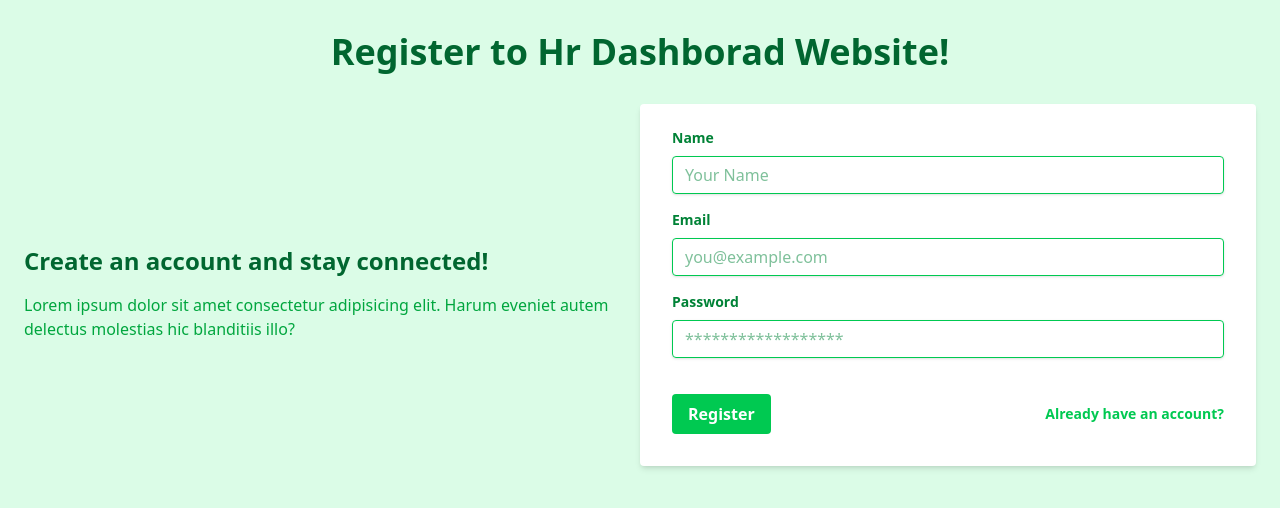
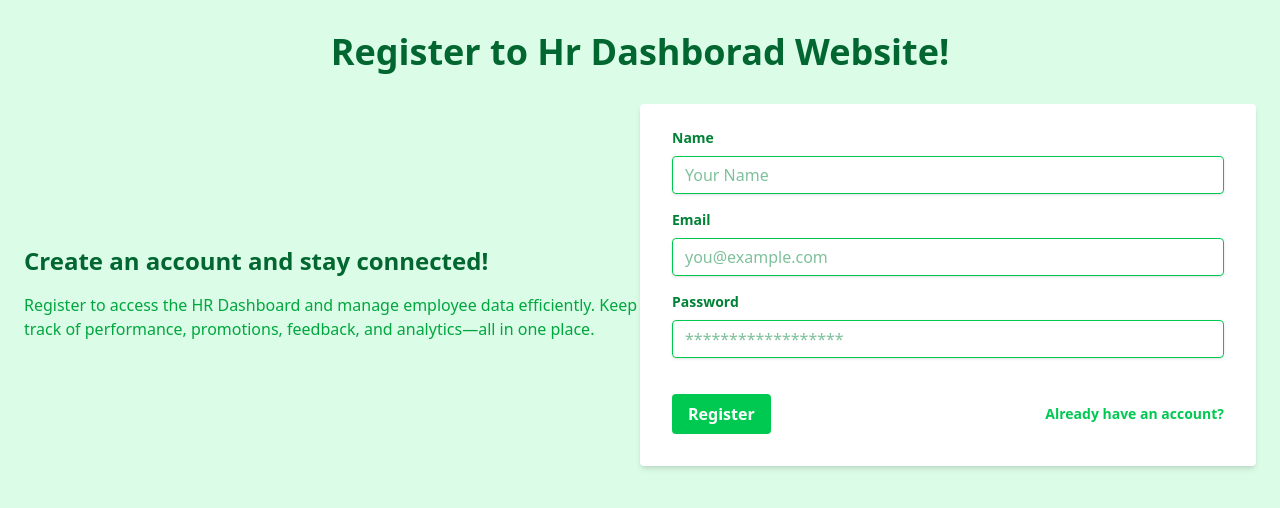
Before and after one commit to Akshat-Srivastava2004/Hr-Dashboard-Advanced-flams, a Next.js app: page /register in a window 1280 px wide. Shown: the top 508 px of the page. Built offline with nearby package versions, Linux system fonts and the light colour scheme.

Commit message:
Updated Login Register page content

```diff
--- a/src/app/login/page.tsx
+++ b/src/app/login/page.tsx
@@ -32,9 +32,8 @@ export default function LoginPage() {
                             Stay connected with us!
                         </h3>
                         <p className="text-green-600 dark:text-gray-400 mt-4">
-                            Lorem ipsum dolor sit, amet consectetur adipisicing elit.
-                            Temporibus quia molestias delectus reprehenderit sequi iste ut,
-                            quod alias. Consequuntur, quis?
+                            Log in to manage employee records, view analytics, track promotions, and much more—all from your personalized dashboard.
+
                         </p>
                     </div>
 
--- a/src/app/register/page.tsx
+++ b/src/app/register/page.tsx
@@ -28,9 +28,9 @@ export default function RegisterPage() {
                         <h3 className="text-2xl text-green-800 dark:text-white font-bold">
                             Create an account and stay connected!
                         </h3>
-                        <p className="text-green-600 dark:text-gray-400 mt-4">
-                            Lorem ipsum dolor sit amet consectetur adipisicing elit. Harum eveniet autem delectus molestias hic blanditiis illo?
-                        </p>
+                        <p className="text-green-600 dark:text-gray-400 mt-4">Register to access the HR Dashboard and manage employee data efficiently.
+Keep track of performance, promotions, feedback, and analytics—all in one place.
+</p>
                     </div>
 
                     <div className="w-full md:w-1/2 mt-8 md:mt-0">
```
